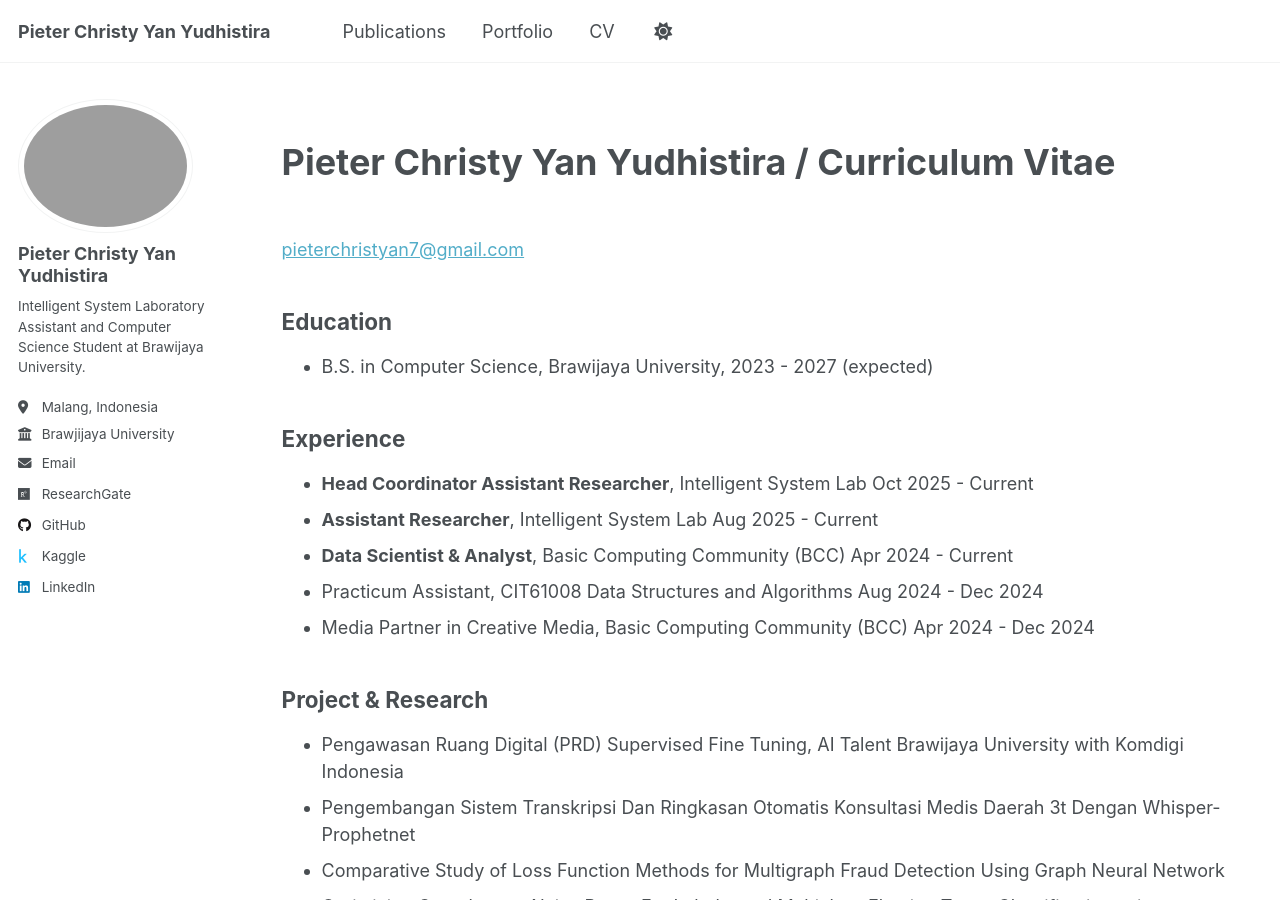
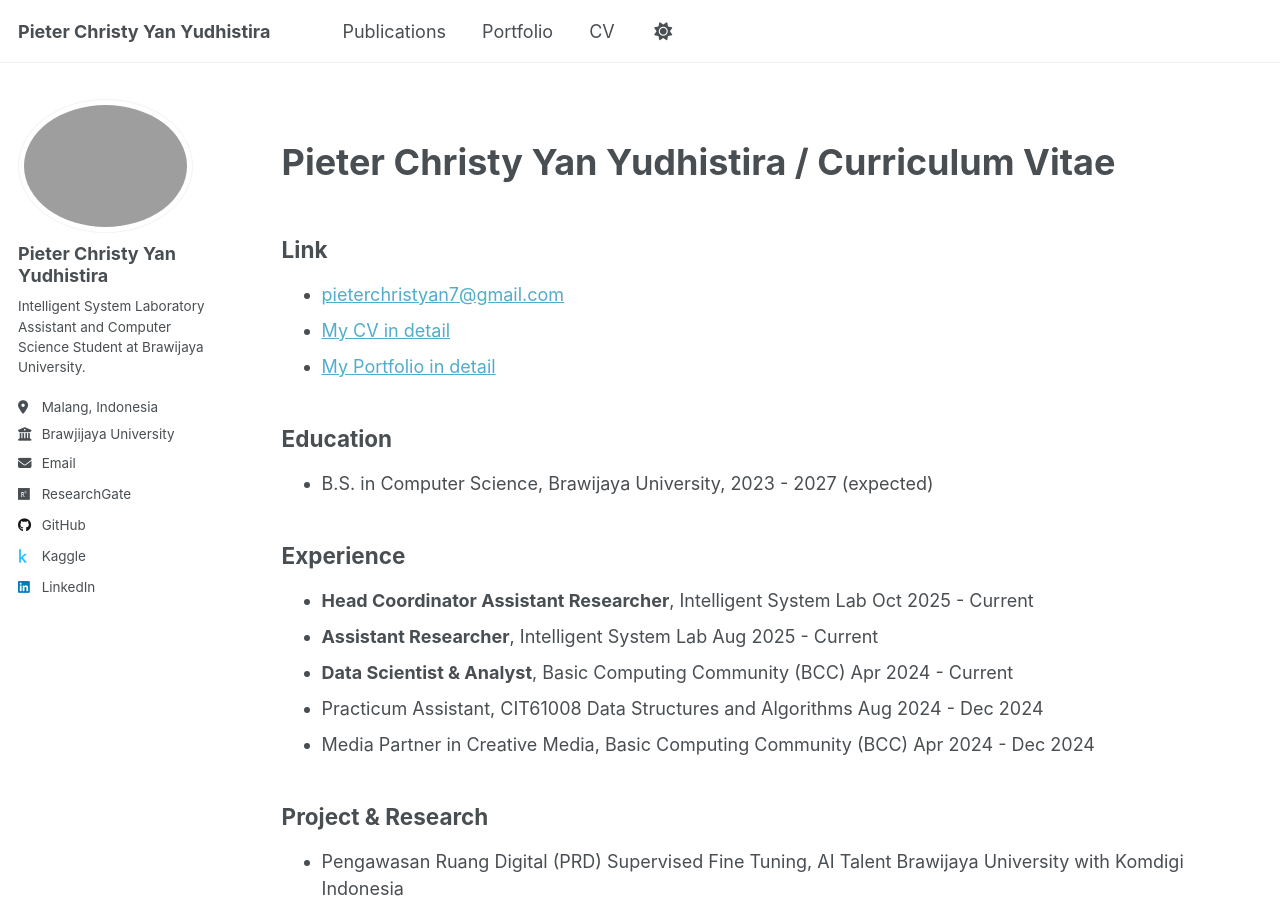
Before and after one commit to Pieter414/Pieter414.github.io, a Jekyll site: the page built from _pages/cv.md, in a window 1280 px wide and 900 px high. Built offline with Jekyll 4.4.1, drawn with Linux system fonts in a browser that asks for light colours; a script that is not in the unit is left out.

Commit message:
`feat(pages/cv):`add link for cv and portfolio

```diff
--- a/_pages/cv.md
+++ b/_pages/cv.md
@@ -8,7 +8,12 @@ redirect_from:
 
 {% include base_path %}
 <p style="font-size: 2em; font-weight: bold;">Pieter Christy Yan Yudhistira / Curriculum Vitae</p>
-[pieterchristyan7@gmail.com](mailto:pieterchristyan7@gmail.com)
+
+## Link
+
+* [pieterchristyan7@gmail.com](mailto:pieterchristyan7@gmail.com)
+* [My CV in detail](https://drive.google.com/file/d/1_1xhif3sEh5qImmzlof4JjBKY36rYS9H/view?usp=drive_link)
+* [My Portfolio in detail](https://drive.google.com/file/d/17zsKkSxvVckWGslA7l_NA36JnEZNmDAP/view?usp=drive_link)
 
 ## Education
 
```
